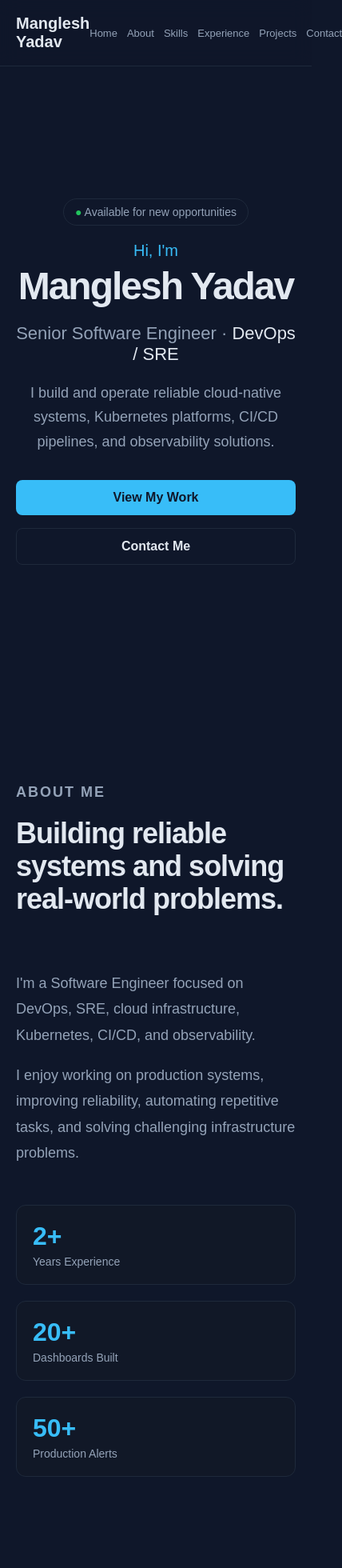
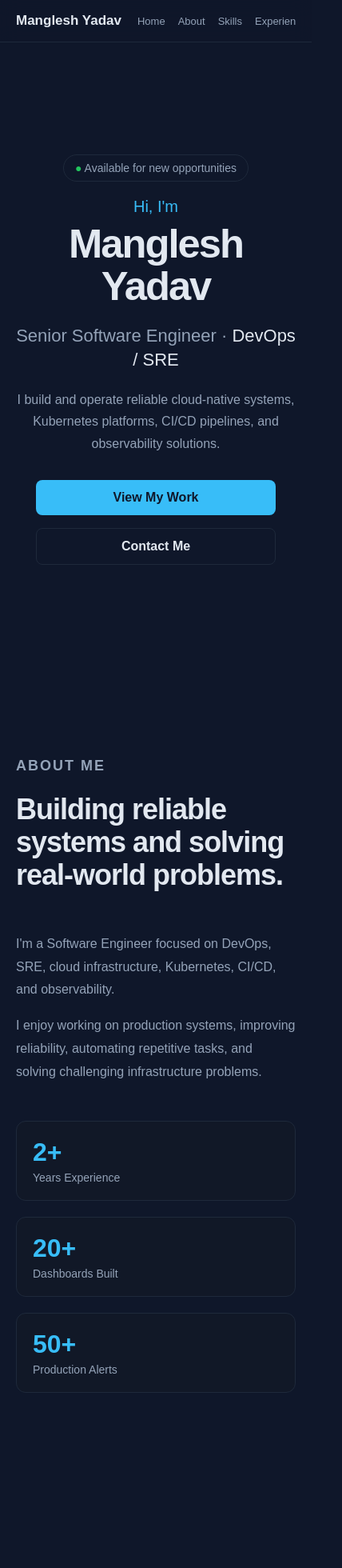
Before and after one commit to manglesh2305/portfolio, a React (Vite) app: page / in a window 390 px wide. Shown: the top 1960 px of the page at 80% size, 428 px wide, since content can reach past the window. Built offline with nearby package versions, Linux system fonts and the light colour scheme.

Commit message:
step 2 completed

```diff
--- a/src/App.css
+++ b/src/App.css
@@ -148,12 +148,9 @@
 }
 
 /* About Section */
-.about {
-  padding: 100px 20px;
-}
-
 .section-container {
-  max-width: 900px;
+  width: 100%;
+  max-width: 1100px;
   margin: 0 auto;
 }
 
@@ -265,10 +262,6 @@
 }
 
 /* Experience Section */
-.experience {
-  padding: 100px 20px;
-}
-
 .experience h2 {
   font-size: clamp(36px, 5vw, 52px);
   line-height: 1.15;
@@ -371,10 +364,6 @@
 }
 
 /* Projects Section */
-.projects {
-  padding: 100px 20px;
-}
-
 .projects h2 {
   font-size: clamp(36px, 5vw, 52px);
   line-height: 1.15;
@@ -594,6 +583,14 @@
 }
 
 /* Common Styles */
+
+.about,
+.skills,
+.experience,
+.projects {
+  padding: 110px 20px;
+}
+
 .about,
 .skills,
 .experience,
@@ -620,17 +617,50 @@
   color: var(--text-primary);
 }
 
+.section-heading h2,
+.about h2,
+.skills h2,
+.experience h2,
+.projects h2 {
+  color: var(--text-primary);
+  font-size: clamp(36px, 5vw, 52px);
+  line-height: 1.15;
+  letter-spacing: -1px;
+}
+
+.section-label {
+  margin: 0 0 18px;
+  color: var(--accent);
+  font-size: 14px;
+  font-weight: 600;
+  letter-spacing: 2px;
+}
+
 /* Media Queries */
 @media (max-width: 768px) {
-  .navbar {
-    padding: 18px 20px;
+.navbar {
+    padding: 16px 20px;
+    gap: 20px;
+  }
+
+  .navbar-logo {
+    font-size: 17px;
+    white-space: nowrap;
   }
 
   .navbar-links {
-    gap: 12px;
+    gap: 16px;
+
+    overflow-x: auto;
+    scrollbar-width: none;
+  }
+
+  .navbar-links::-webkit-scrollbar {
+    display: none;
   }
 
   .navbar-links a {
+    flex-shrink: 0;
     font-size: 13px;
   }
 
@@ -647,7 +677,37 @@
     flex-direction: column;
   }
 
-   .experience-list {
+  .home {
+    min-height: calc(100vh - 65px);
+    padding: 70px 20px;
+  }
+
+  .home h1 {
+    font-size: clamp(44px, 13vw, 64px);
+  }
+
+  .home h2 {
+    font-size: 22px;
+    line-height: 1.4;
+  }
+
+  .description {
+    font-size: 16px;
+  }
+
+  .home-buttons {
+    width: 100%;
+    max-width: 300px;
+    margin-left: auto;
+    margin-right: auto;
+  }
+
+  .home-buttons a {
+    width: 100%;
+    text-align: center;
+  }
+
+  .experience-list {
     padding-left: 25px;
   }
 
@@ -664,12 +724,33 @@
     white-space: normal;
   }
 
+  .experience-list {
+    margin-top: 35px;
+  }
+
+  .experience-card {
+    padding: 24px;
+  }
+
+  .experience-card h3 {
+    font-size: 21px;
+  }
+
+  .experience-card p {
+    font-size: 15px;
+  }
+
   .projects-grid {
     grid-template-columns: 1fr;
   }
 
   .project-card {
     min-height: auto;
+    padding: 24px;
+  }
+
+  .project-card h3 {
+    font-size: 22px;
   }
 
   .contact {
@@ -689,8 +770,24 @@
     margin-top: 28px;
   }
 
+  .contact {
+    padding: 80px 20px 90px;
+  }
+
+  .contact h2 {
+    font-size: 42px;
+  }
+
+   .about-content {
+    margin-top: 35px;
+  }
+
+  .about-content p {
+    font-size: 16px;
+  }
+
   .footer-content {
-  flex-direction: column;
-  gap: 15px;
+    flex-direction: column;
+    gap: 15px;
+  }
 }
-}
--- a/src/index.css
+++ b/src/index.css
@@ -1,9 +1,12 @@
 :root {
   --accent: #38bdf8;
+
+  --background: #0f172a;
+  --card-background: #111827;
+
   --text-primary: #e2e8f0;
   --text-secondary: #94a3b8;
-  --background: #0f172a;
-  --card-background: #111827;
+
   --border: #1e293b;
 }
 
@@ -17,7 +20,9 @@ html {
 
 body {
   margin: 0;
+
   font-family: Arial, sans-serif;
+
   background: var(--background);
   color: var(--text-primary);
 }
@@ -26,6 +31,11 @@ a {
   color: inherit;
 }
 
+button,
+a {
+  -webkit-tap-highlight-color: transparent;
+}
+
 section {
   scroll-margin-top: 80px;
 }
```
